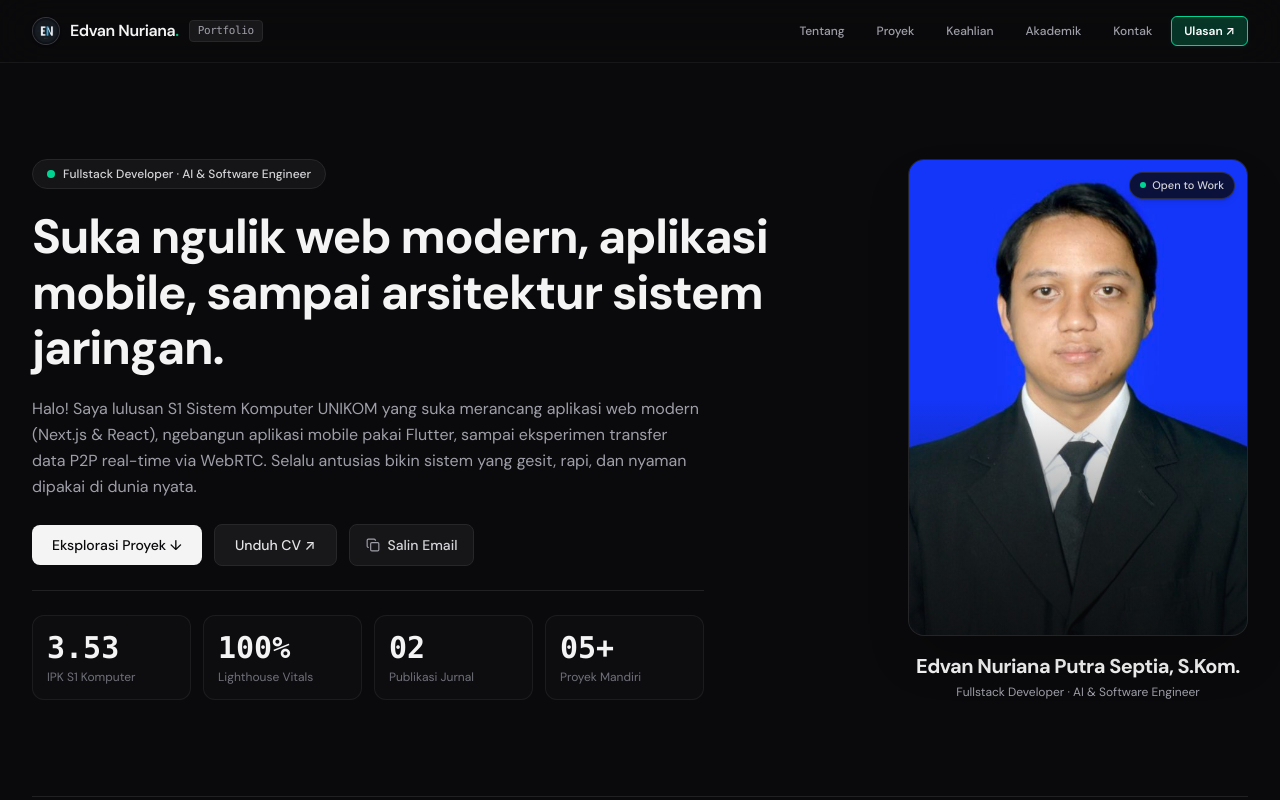
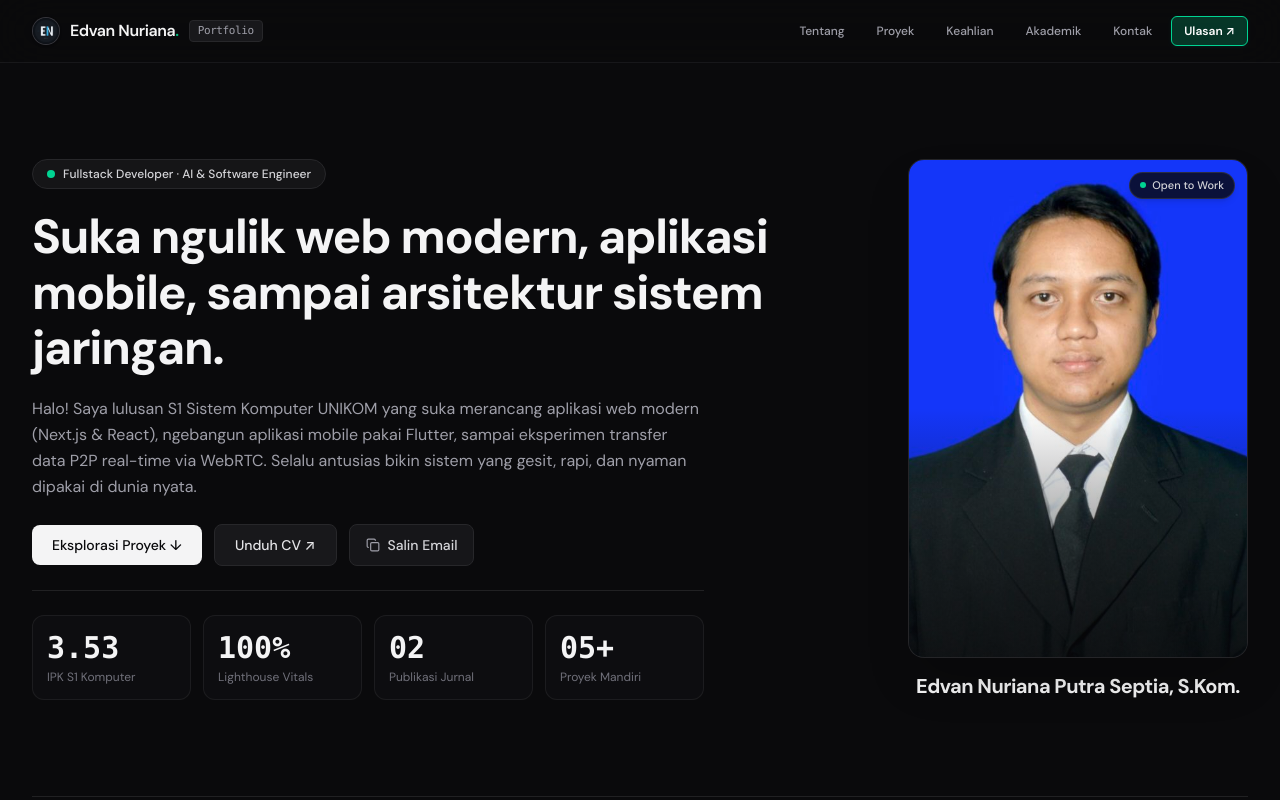
Before and after one commit to EdvanVPRoject/portofolio, a Next.js app: page / in a window 1280 px wide. Shown: the top 800 px of the page. Built offline with nearby package versions, Linux system fonts and the light colour scheme.

Commit message:
fix(hero): remove duplicate role text below name to eliminate redundancy with role badge

```diff
--- a/src/app/page.tsx
+++ b/src/app/page.tsx
@@ -1047,14 +1047,11 @@ export default function PortfolioPage() {
                 </div>
               </div>
 
-              {/* Name & Title Below Photo */}
-              <div className="pt-3 sm:pt-4 w-full max-w-[280px] sm:max-w-[320px] xl:max-w-[340px] text-center">
+              {/* Name Below Photo */}
+              <div className="pt-3 sm:pt-3.5 w-full max-w-[280px] sm:max-w-[320px] xl:max-w-[340px] text-center">
                 <h2 className="text-lg sm:text-xl font-bold tracking-tight text-zinc-100">
                   Edvan Nuriana Putra Septia, S.Kom.
                 </h2>
-                <p className="mt-1 text-xs text-zinc-400">
-                  Fullstack Developer · AI &amp; Software Engineer
-                </p>
               </div>
             </div>
           </div>
```
